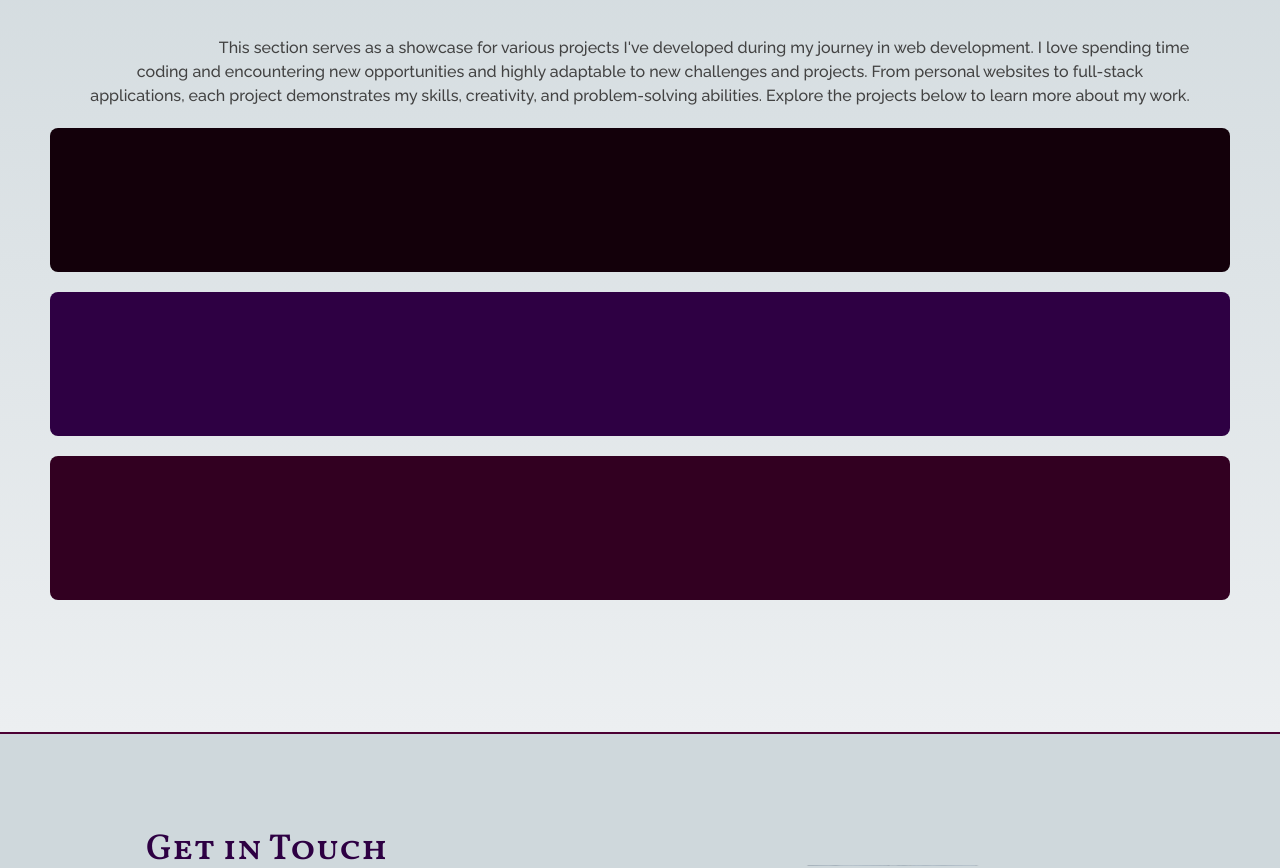
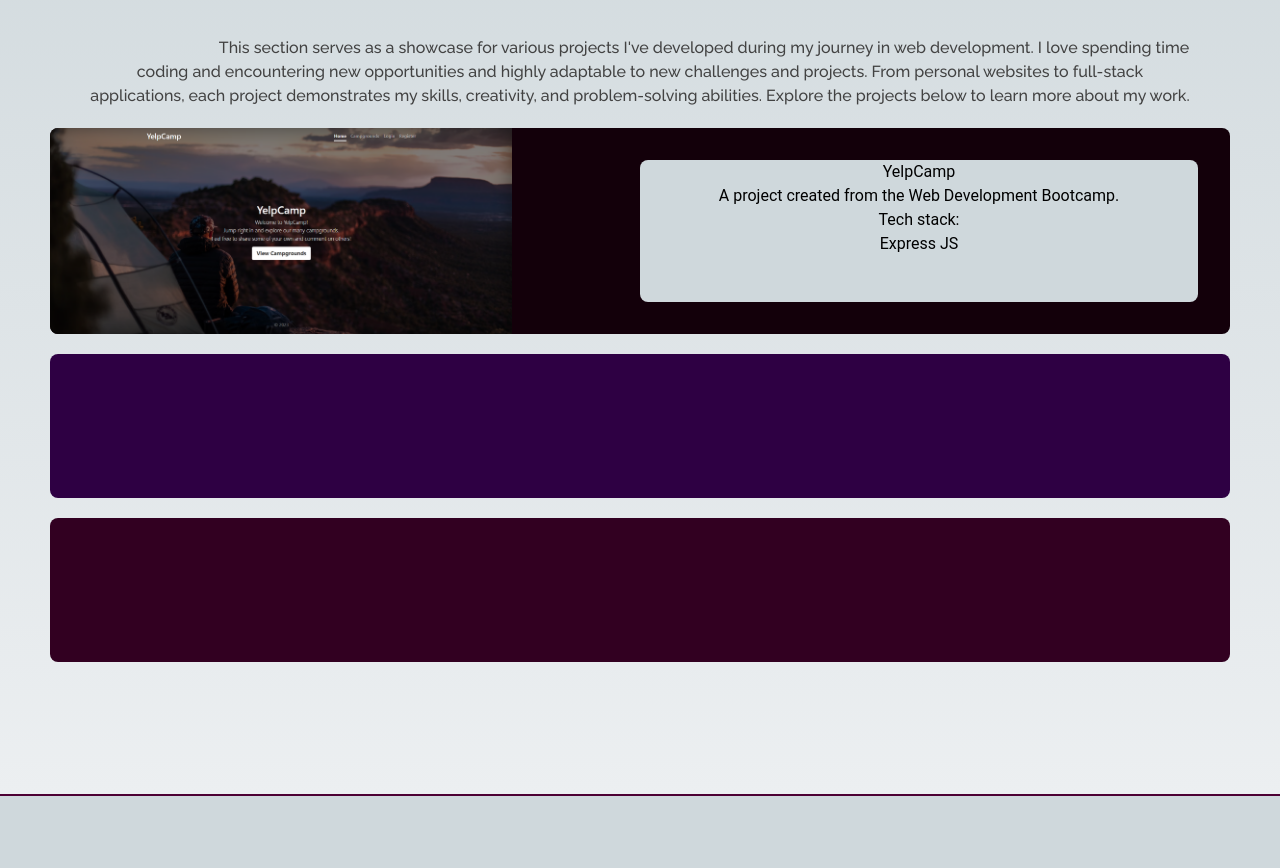
Before and after one commit to KrisTechHub/kris-algario, a React (Vite) app: page / in a window 1280 px wide. Shown: the part 3945-4813 px from the top of the page. Built offline with nearby package versions, Linux system fonts and the light colour scheme.

Commit message:
added projects js" " added projects js"
"
"

```diff
--- a/src/Components/Portfolio/Portfolio.jsx
+++ b/src/Components/Portfolio/Portfolio.jsx
@@ -15,8 +15,15 @@ export default function Portfolio({id}) {
                     </p>
 
                     <div className='bg-darkpink-900 my-5 rounded-lg'>
-                        <div className='h-36'>
-
+                        <div className='h-auto flex'>
+                            <div className='w-1/2'>
+                                <img className='pe-24 w-full rounded-lg' src="./src/assets/projects/yelpcamp.png" alt="" />
+                            </div>
+                            <div className='bg-blue-gray-100 w-1/2 m-8 rounded-lg'>
+                                <h1>YelpCamp</h1>
+                                <p>A project created from the Web Development Bootcamp.</p>
+                                <p>Tech stack: </p> <span> Express JS </span>
+                            </div>
                         </div>
                     </div>
 
--- /dev/null
+++ b/src/Components/Portfolio/Projects.jsx
@@ -0,0 +1,12 @@
+const projItems = [
+    {
+        img: "./src/assets/projects/yelpcamp.png",
+        title: "YelpCamp",
+        tech: "MongoDB, ExpressJS, NodeJS",
+        description: "A functional fullstack website where user can create new account, log in to existing account, add a new campground registered under a specific user's account, then update or delete that campground."
+    },
+]
+
+export default function Projects() {
+
+}
```
